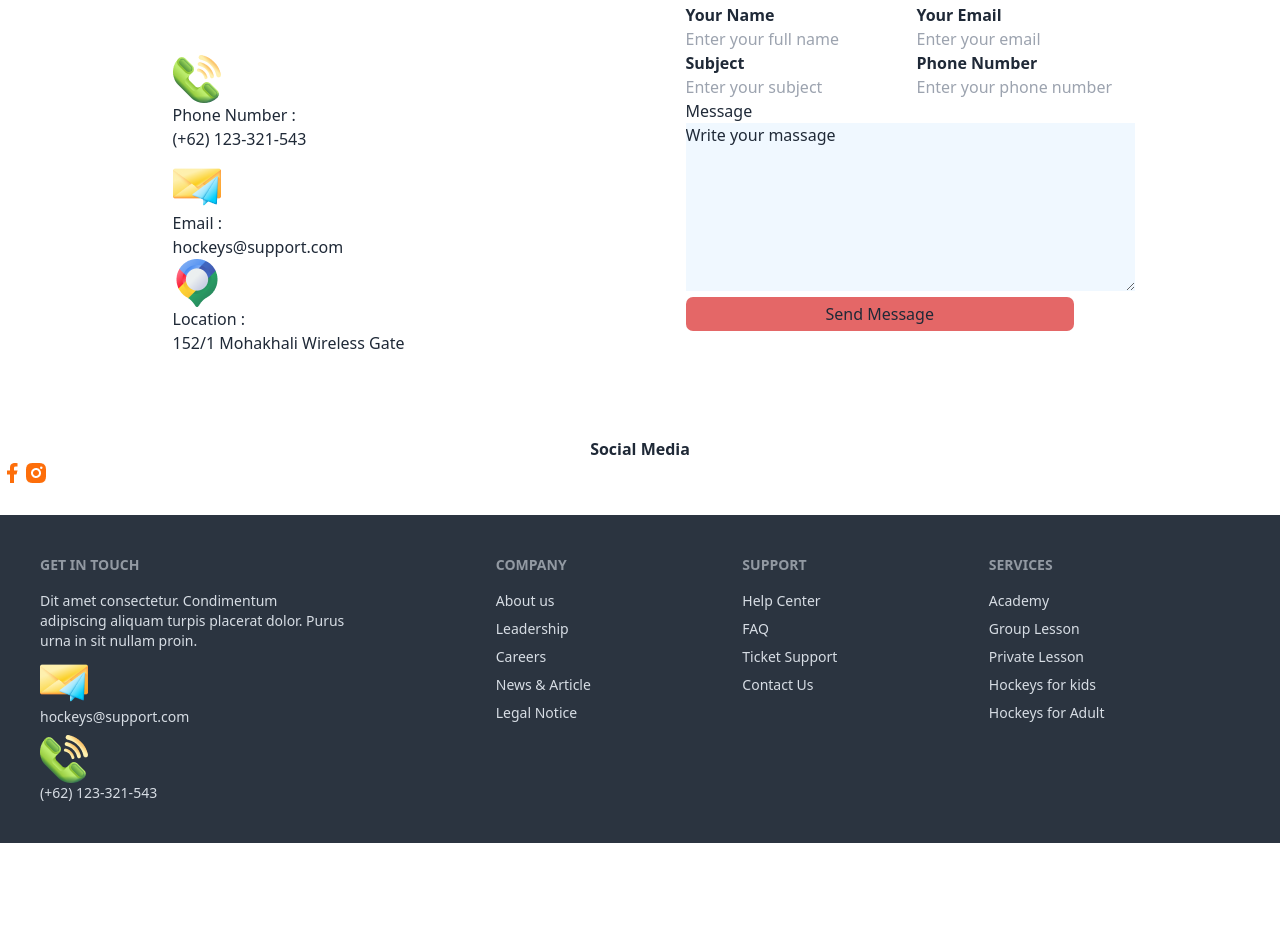
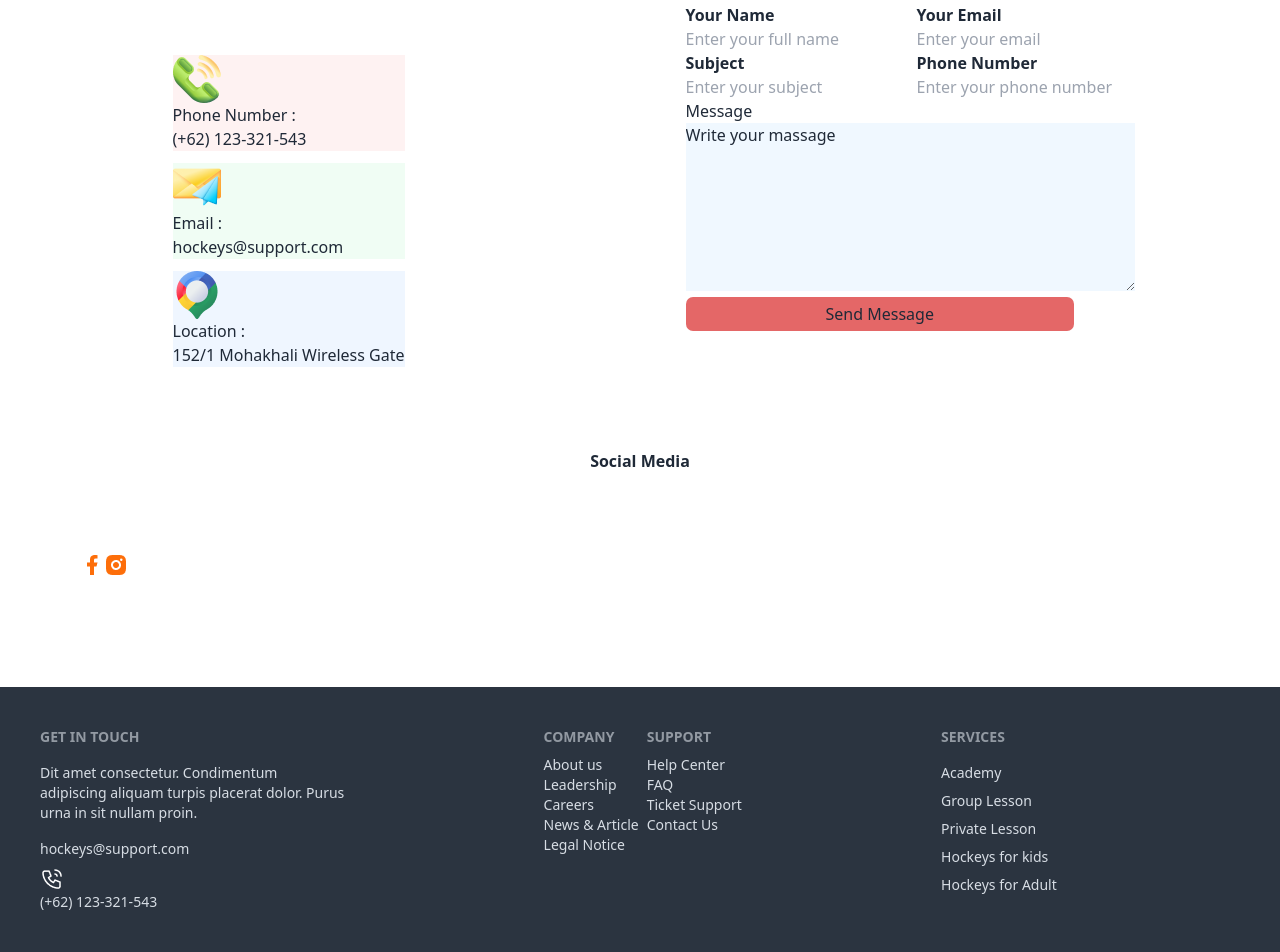
Before and after one commit to Fatema4567pranti/Hockeys, a plain HTML site: page index.html in a window 1280 px wide. Shown: the part 3078-4030 px from the top of the page. Before the commit the page ends 3921 px from the top, so only its background shows below. Drawn offline with nearby package versions, Linux system fonts and the light colour scheme.

Commit message:
added new commit

```diff
--- a/index.html
+++ b/index.html
@@ -55,7 +55,7 @@
           text-align: center;
         }
         .flex{
-
+            padding-left: 580px;
         }
      </style>
 </head>
@@ -340,17 +340,17 @@
              </div>
              <div class="sm:grid grid-rows-2 lg:flex justify-around p-3">
               <div class="gap p-10">
-                  <div class="mt-3 bg-">
+                  <div class="mt-3 bg-red-50">
                      <img src="images/Group 1171275317.png" alt="">
                      <h5>Phone Number : </h5>
                       <p>(+62) 123-321-543</p>
                   </div>
-                  <div class="mt-3 bg-">
+                  <div class="mt-3 bg-green-50">
                     <img src="images/Group 1171275318.png" alt="">
                     <h5>Email : </h5>
                     <p>hockeys@support.com</p>
                   </div>
-                  <div class="">
+                  <div class="mt-3 bg-blue-50">
                      <img src="images/Group 1171275321.png" alt="">
                      <h5>Location :</h5>
                      <p>152/1 Mohakhali Wireless Gate</p>
@@ -392,8 +392,8 @@
           <div>
              <h4><b>Social Media</b></h4>
              </div>
-             <div class="flex">
-              <img src="" alt="">
+             <div class="flex sm:p-20">
+              <img src="images/" alt="">
               <img src="images/facebook.png" alt="">
               <img src="images/insta.png" alt="">
               <img src="" alt="">
@@ -404,39 +404,43 @@
     <footer>
          <!-- Footer section -->
          <section>
-          <footer class="footer p-10 bg-neutral text-neutral-content">
+          <div class="footer p-10 bg-neutral text-neutral-content">
             <nav>
               <header class="footer-title">Get In Touch</header>
               <p>Dit amet consectetur. Condimentum <br> adipiscing aliquam turpis placerat dolor. Purus <br> urna in sit nullam proin. </p>
-              <a class="link link-hover"><img src="images/Group 1171275318.png" alt=""> hockeys@support.com</a>
-              <a class="link link-hover"><img src="images/Group 1171275317.png" alt="">(+62) 123-321-543</a>
+                <img src="" alt="">
+               <a class="link link-hover"> hockeys@support.com</a>
+              <div class="">
+                <img src="images/Call.png" alt="">
+                <a class="link link-hover">(+62) 123-321-543</a>
+              </div>
             </nav>
-
+            <div class="sm:grid grid-cols-2">
               <nav>
               <header class="footer-title">Company</header>
-              <a class="link link-hover">About us</a>
-              <a class="link link-hover">Leadership</a>
-              <a class="link link-hover">Careers</a>
-              <a class="link link-hover">News & Article</a>
-              <a class="link link-hover">Legal Notice</a>
+              <p></p>About us</p>
+              <p>Leadership</p>
+              <p>Careers</p>
+              <p>News & Article</p>
+              <p>Legal Notice</p>
               </nav>
               <nav>
               <header class="footer-title">Support</header>
-              <a class="link link-hover">Help Center</a>
-              <a class="link link-hover">FAQ</a>
-              <a class="link link-hover">Ticket Support</a>
-              <a class="link link-hover">Contact Us</a>
+              <p>Help Center</p>
+              <p>FAQ</p>
+              <p>Ticket Support</p>
+              <p>Contact Us</p>
               </nav>
             </div>
               <nav>
               <header class="footer-title">Services</header>
-              <a class="link link-hover">Academy</a>
-              <a class="link link-hover">Group Lesson</a>
-              <a class="link link-hover">Private Lesson</a>
-              <a class="link link-hover">Hockeys for kids</a>
-              <a class="link link-hover">Hockeys for Adult</a>
+              <p>Academy</p>
+              <p>Group Lesson</p>
+              <p>Private Lesson</p>
+              <p>Hockeys for kids</p>
+              <p>Hockeys for Adult</p>
               </nav>
-          </footer>
+            </div>
          </section>
     </footer>
 </body>
```
Also changed, not shown: images/Call.png (added). Lines whose indentation alone changed are shown as unchanged.
